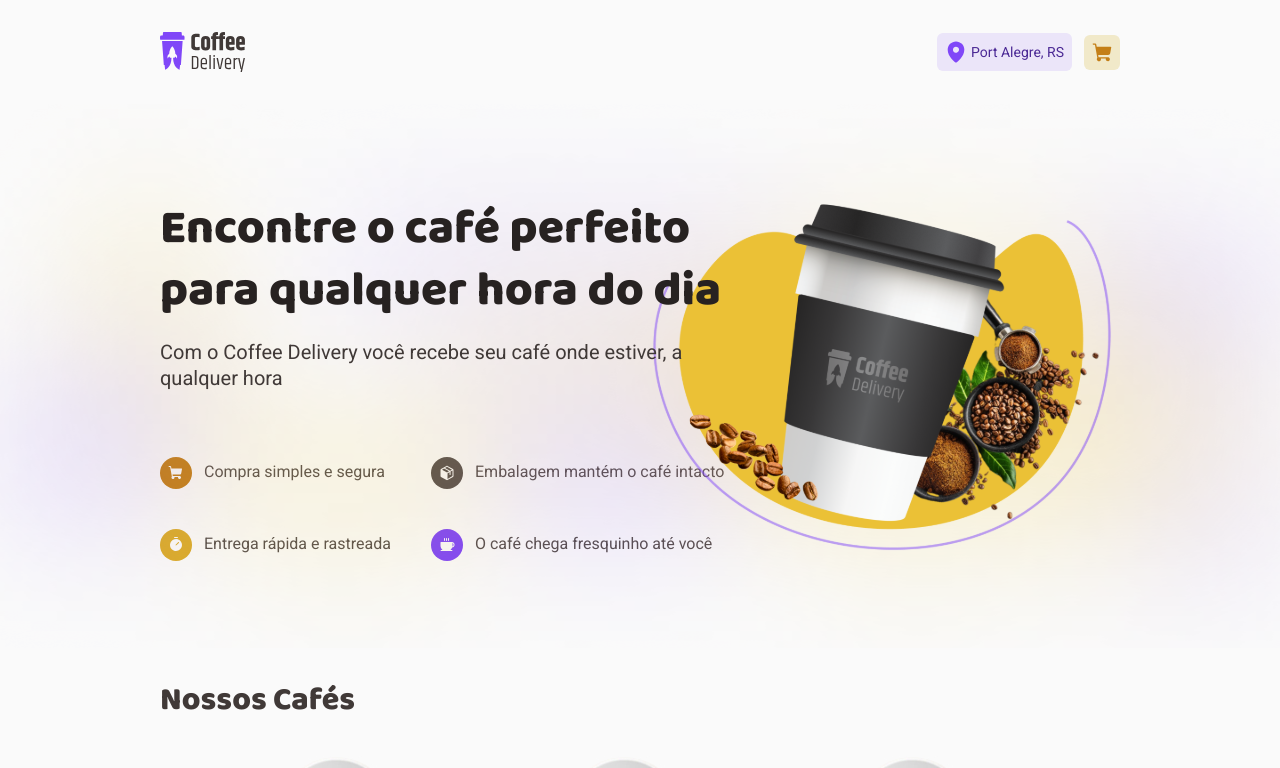
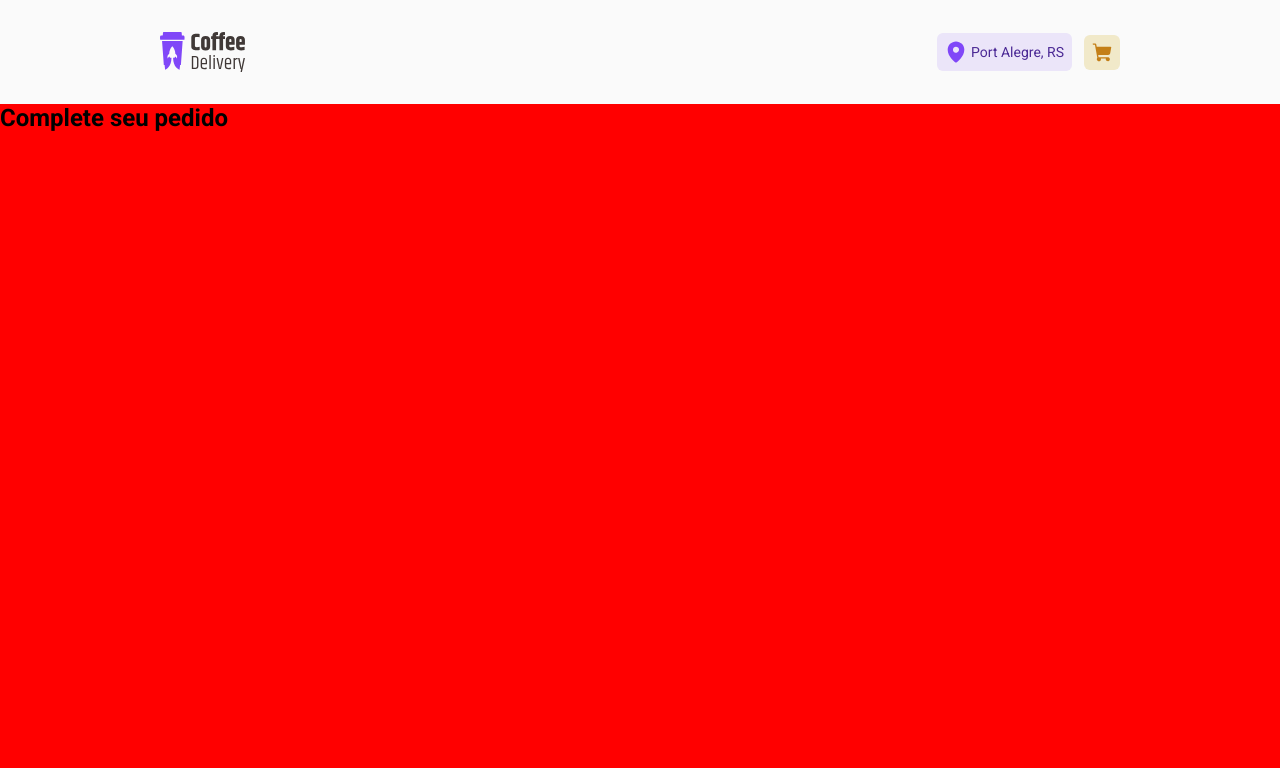
Before and after one commit to musashifraco/coffee-delivery-ig, a React (Vite) app: page / in a window 1280 px wide. Shown: the top 768 px of the page. Built offline with nearby package versions, Linux system fonts and the light colour scheme.

Commit message:
feat: [wip] criando modal do carrinho

```diff
--- a/package.json
+++ b/package.json
@@ -12,6 +12,7 @@
   "dependencies": {
     "react": "^18.2.0",
     "react-dom": "^18.2.0",
+    "react-hook-form": "^7.49.2",
     "react-router-dom": "^6.14.1",
     "styled-components": "^5.3.11"
   },
--- /dev/null
+++ b/src/components/pages/home/Cart/CartContainer.style.ts
@@ -0,0 +1,25 @@
+import styled from "styled-components";
+
+export const Container = styled.section`
+height: 100%;
+width: 100%;
+background-color: red;
+`
+
+export const FormContainer = styled.div`
+    h2 {
+
+    }
+
+    form {
+
+    }
+`
+
+export const TitleForm = styled.h2``
+
+export const Form = styled.form``
+
+export const PaymentContainer = styled.div``
+
+export const SelectedCoffeeContainer = styled.div``
--- /dev/null
+++ b/src/components/pages/home/Cart/CartContainer.tsx
@@ -0,0 +1,14 @@
+import * as S from "./CartContainer.style.ts"
+
+export function CartContainer() {
+    return (
+    <S.Container>
+        <S.FormContainer>
+            <S.TitleForm>Complete seu pedido</S.TitleForm>
+            <S.Form></S.Form>
+        </S.FormContainer>
+        <S.SelectedCoffeeContainer></S.SelectedCoffeeContainer>
+        <S.PaymentContainer></S.PaymentContainer>
+    </S.Container>
+    )
+}
--- a/src/pages/HomePage.tsx
+++ b/src/pages/HomePage.tsx
@@ -1,13 +1,18 @@
-import { CoffeeList } from "../components/pages/home/CoffeeList/CoffeeList";
-import { Intro } from "../components/pages/home/Intro/Intro";
+import { CartContainer } from "../components/pages/home/Cart/CartContainer";
+// import { CoffeeList } from "../components/pages/home/CoffeeList/CoffeeList";
+// import { Intro } from "../components/pages/home/Intro/Intro";
 import { Navbar } from "../components/shared/navigation/Navbar/Navbar";
 
 export function HomePage() {
   return (
     <>
       <Navbar />
-      <Intro />
-      <CoffeeList />
+      {
+      /* <Intro />
+      <CoffeeList /> */
+      }
+
+      <CartContainer/>
     </>
   );
 }
--- a/src/styles/global.ts
+++ b/src/styles/global.ts
@@ -24,7 +24,7 @@ export const GlobalStyle = createGlobalStyle`
    --base-background: #FAFAFA;
   }
 
-  html, body, #id {
+  html, body, #root {
    height: 100%;
    width: 100%;
    background-color: var(--base-background);
```
Also changed, not shown: 1 other file (tests, documents, lock files or other folders).
